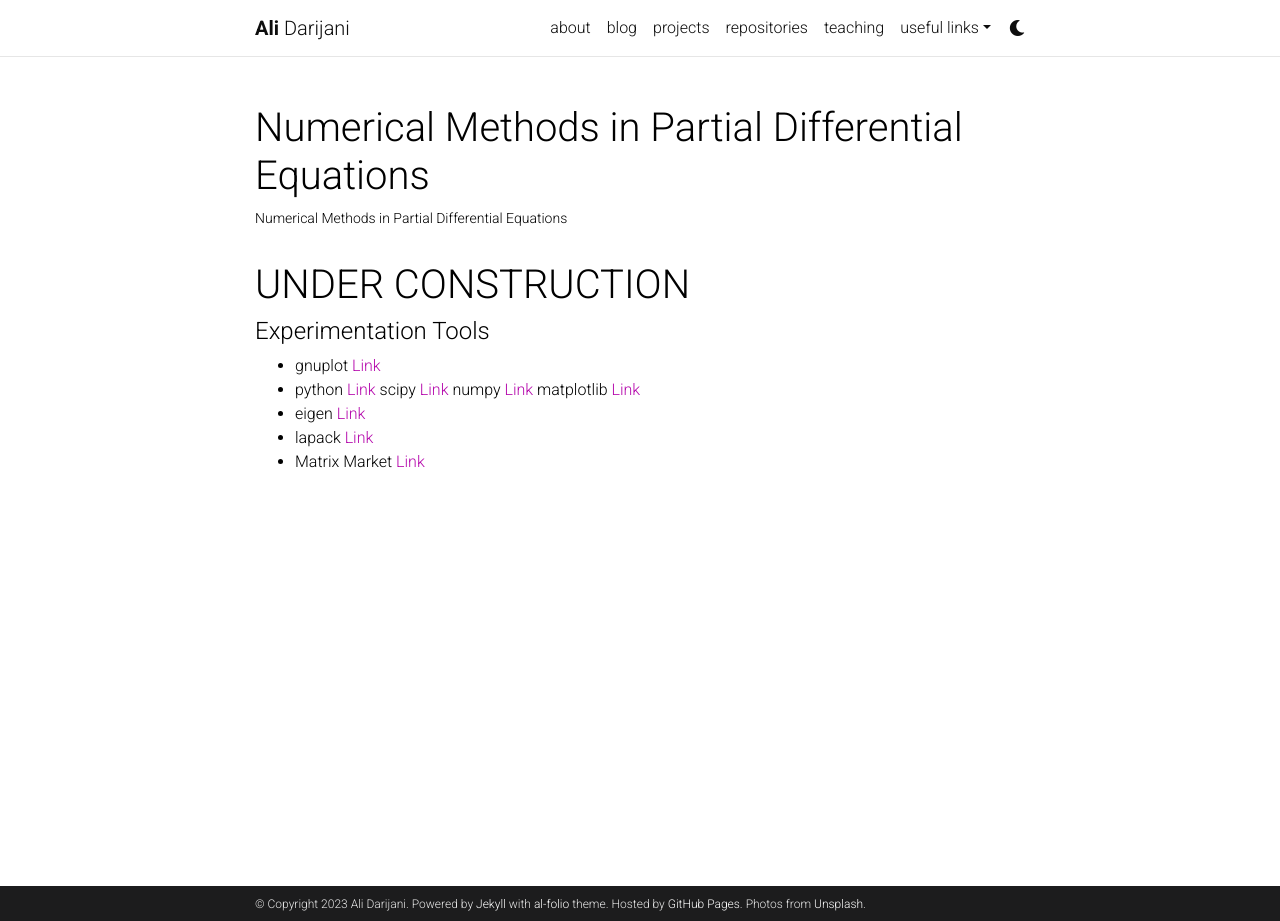
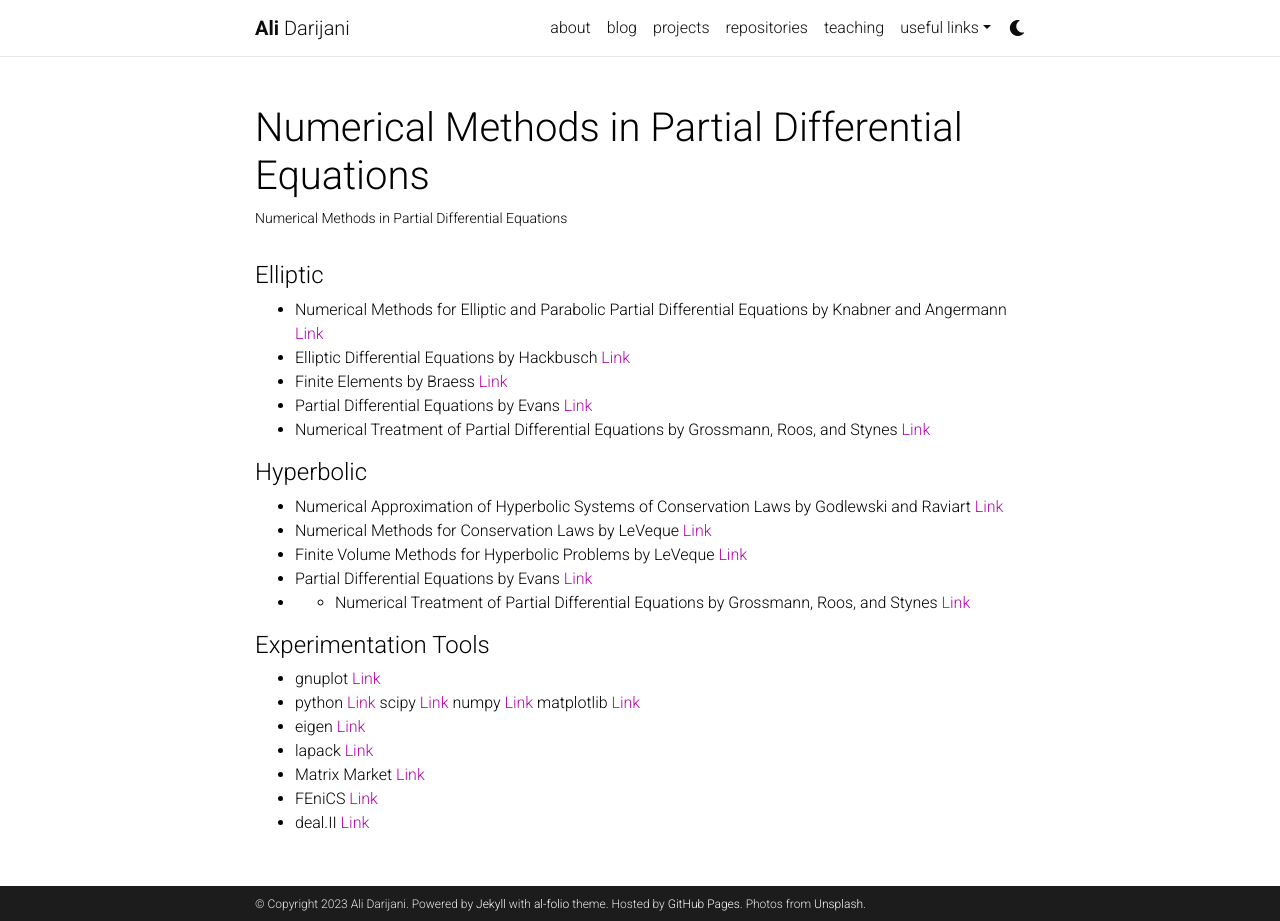
Before and after one commit to adarijani/adarijani.github.io_archived, a Jekyll site: the page built from _projects/numerical_pde.md, in a window 1280 px wide and 921 px high. Built offline with Jekyll 4.4.1, drawn with Linux system fonts in a browser that asks for light colours; comment, search, counter and statistics services are not loaded; a style sheet for code colours, icons or effects is not loaded.

Commit message:
Update numerical_pde.md

```diff
--- a/_projects/numerical_pde.md
+++ b/_projects/numerical_pde.md
@@ -6,7 +6,22 @@ img: assets/img/svg/stencil.svg
 importance: 12
 category: teaching
 ---
-# UNDER CONSTRUCTION
+
+#### Elliptic
+
+- Numerical Methods for Elliptic and Parabolic Partial Differential Equations by Knabner and Angermann [Link](https://link.springer.com/book/10.1007/978-3-030-79385-2)
+- Elliptic Differential Equations  by Hackbusch [Link](https://link.springer.com/book/10.1007/978-3-662-54961-2)
+- Finite Elements by Braess [Link](https://www.cambridge.org/core/books/finite-elements/34A43DA98EBDB25FF9B34691B8A639FD)
+- Partial Differential Equations by Evans [Link](https://bookstore.ams.org/view?ProductCode=GSM/19.R)
+- Numerical Treatment of Partial Differential Equations  by Grossmann, Roos, and Stynes [Link](https://link.springer.com/book/10.1007/978-3-540-71584-9)
+
+#### Hyperbolic
+
+- Numerical Approximation of Hyperbolic Systems of Conservation Laws by Godlewski and Raviart [Link](https://link.springer.com/book/10.1007/978-1-0716-1344-3)
+- Numerical Methods for Conservation Laws by LeVeque [Link](https://link.springer.com/book/10.1007/978-3-0348-5116-9)
+- Finite Volume Methods for Hyperbolic Problems by LeVeque [Link](https://www.cambridge.org/core/books/finite-volume-methods-for-hyperbolic-problems/97D5D1ACB1926DA1D4D52EAD6909E2B9)
+- Partial Differential Equations by Evans [Link](https://bookstore.ams.org/view?ProductCode=GSM/19.R)
+- - Numerical Treatment of Partial Differential Equations  by Grossmann, Roos, and Stynes [Link](https://link.springer.com/book/10.1007/978-3-540-71584-9)
 
 #### Experimentation Tools
 
@@ -15,3 +30,5 @@ category: teaching
 - eigen [Link](https://eigen.tuxfamily.org/index.php?title=Main_Page)
 - lapack [Link](https://netlib.org/lapack/)
 - Matrix Market [Link](https://math.nist.gov/MatrixMarket/)
+- FEniCS [Link](https://fenicsproject.org/)
+- deal.II [Link](https://www.dealii.org/)
```
